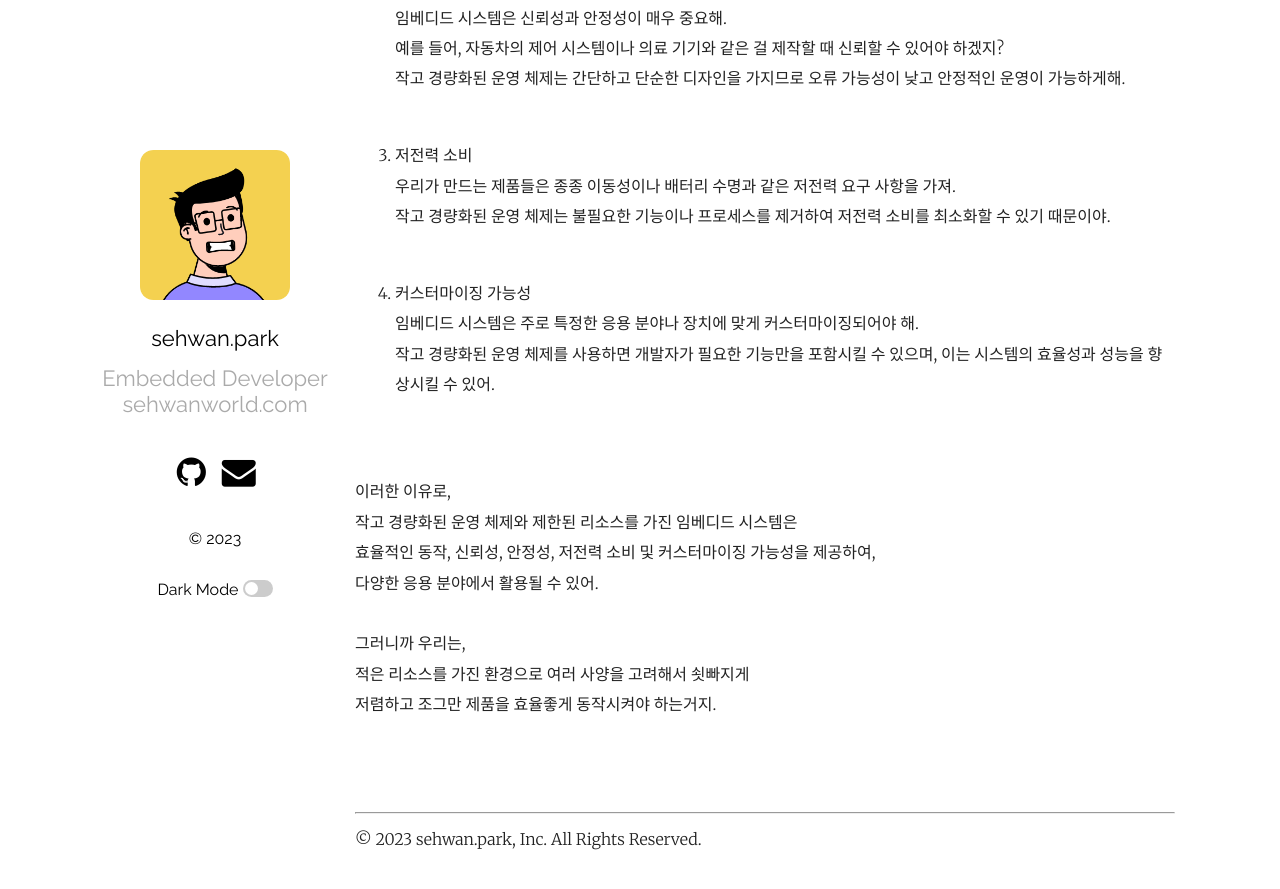
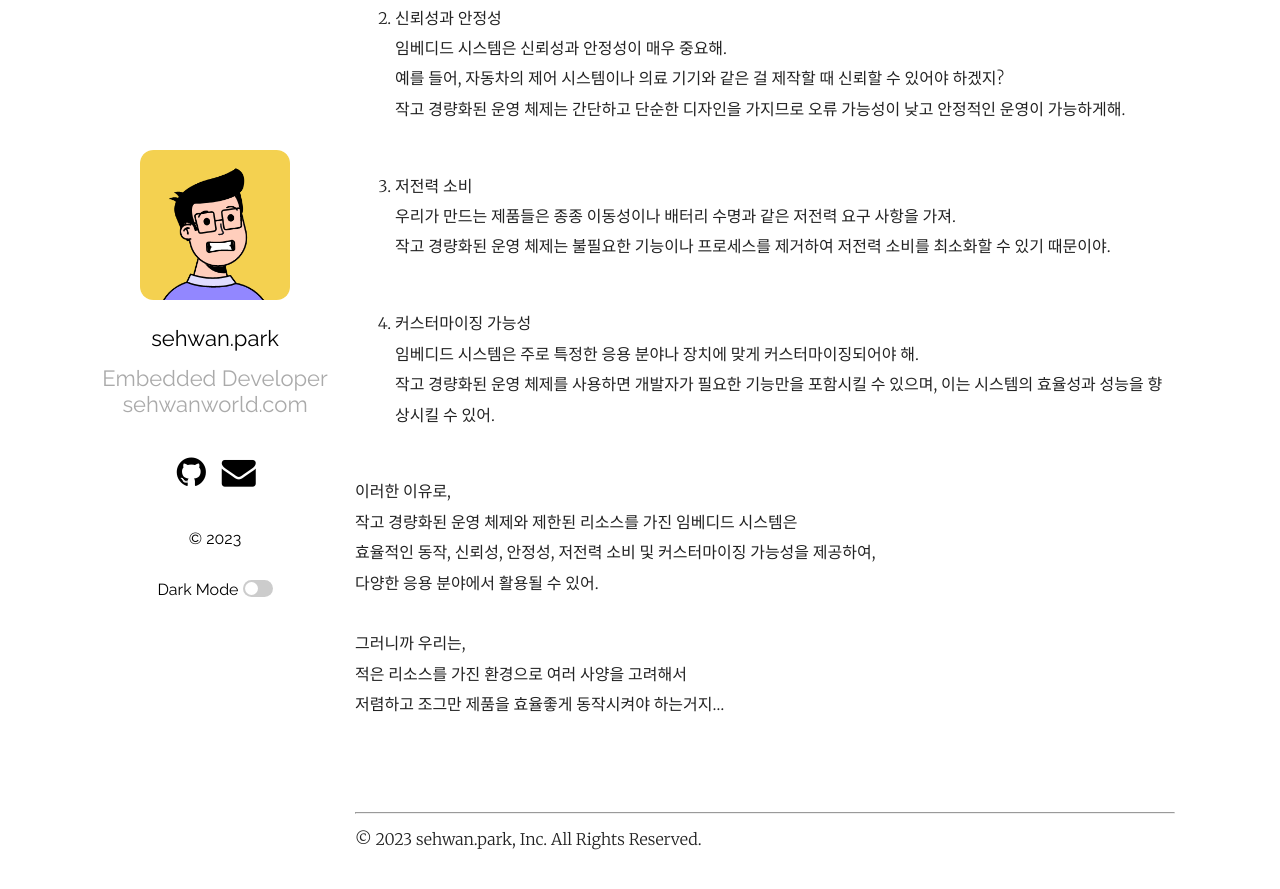
Before and after one commit to sehwann/sehwann.github.io, a Jekyll site: the page built from _posts/2023-06-01-왜 굳이 제한된 자원을 사용해야할까.markdown, in a window 1280 px wide and 900 px high, scrolled down 623 px. Shown: the top 889 px of the window. Built offline with Jekyll 4.4.1, drawn with Linux system fonts in a browser that asks for light colours.

Commit message:
posts : Update posts

```diff
--- a/_posts/2023-06-01-왜 굳이 제한된 자원을 사용해야할까.markdown
+++ b/_posts/2023-06-01-왜 굳이 제한된 자원을 사용해야할까.markdown
@@ -11,6 +11,7 @@ categories: Embedded Linux
 소형이며, 제한된 메모리, 처리능력, 저장 공간 등의 하드웨어 리소스를 가지고 있는데,<br>
 임베디드리눅스는 왜 굳이 작고 경량화된 운영 체제에 제한된 리소스를 가진 시스템으로 개발해야 할까?<br>
 작고 경량화된 운영 체제와 제한된 리소스를 가지는 이유는 몇 가지 이유가 있어.<br>
+<br>
 
 # 작고 경량화된 운영 체제와 제한된 리소스를 가지는 이유
 
@@ -35,7 +36,6 @@ categories: Embedded Linux
 임베디드 시스템은 주로 특정한 응용 분야나 장치에 맞게 커스터마이징되어야 해.<br>
 작고 경량화된 운영 체제를 사용하면 개발자가 필요한 기능만을 포함시킬 수 있으며, 이는 시스템의 효율성과 성능을 향상시킬 수 있어.<br>
 <br>
-<br>
 
 이러한 이유로, <br>
 작고 경량화된 운영 체제와 제한된 리소스를 가진 임베디드 시스템은 <br>
@@ -43,8 +43,8 @@ categories: Embedded Linux
 다양한 응용 분야에서 활용될 수 있어.<br>
 <br>
 그러니까 우리는,<br>
-적은 리소스를 가진 환경으로 여러 사양을 고려해서 쇳빠지게 <br>
-저렴하고 조그만 제품을 효율좋게 동작시켜야 하는거지.<br>
+적은 리소스를 가진 환경으로 여러 사양을 고려해서<br>
+저렴하고 조그만 제품을 효율좋게 동작시켜야 하는거지...<br>
 
 <br>
 <br>
```
